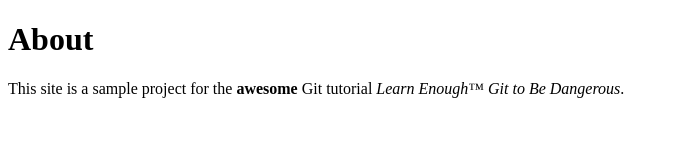
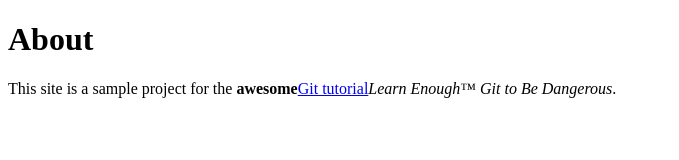
Before and after one commit to naota7118/website, a plain HTML site: page about.html in a window 1280 px wide. Shown: the whole page, without its empty margins (0-679 px from the left). Drawn offline with Linux system fonts and the light colour scheme.

Commit message:
Add link to tutorial title

```diff
--- a/about.html
+++ b/about.html
@@ -6,7 +6,7 @@
   <body>
     <h1>About</h1>
     <p>
-      This site is a sample project for the <strong>awesome</strong> Git tutorial <em>Learn Enough™ Git to Be Dangerous</em>.
+      This site is a sample project for the <strong>awesome</strong><a href="https://www.learnenough.com/git-tutorial">Git tutorial</a><em>Learn Enough™ Git to Be Dangerous</em>.
     </p>
   </body>
 </html>
```
